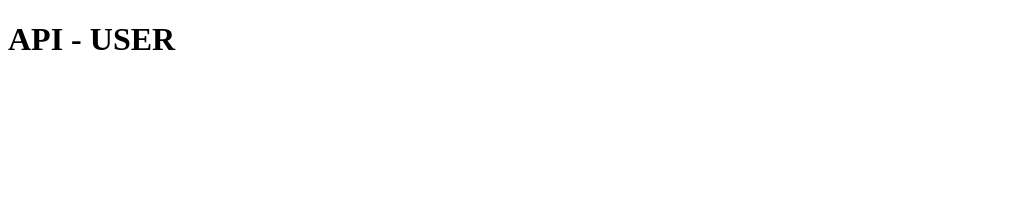
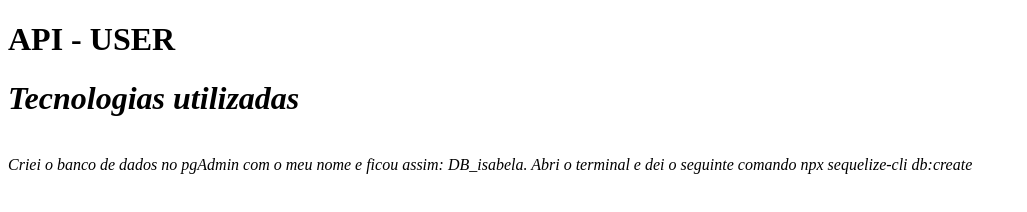
Before and after one commit to IsabelaMattos/Trabalho-N1-PTAS3-master, a website: page views/index.html in a window 1280 px wide. Shown: the whole page, without its empty margins (0-1027 px from the left). Drawn offline with Linux system fonts and the light colour scheme.

Commit message:
começando a index

```diff
--- a/views/index.html
+++ b/views/index.html
@@ -9,7 +9,9 @@
 
 <body>
     <h1>API - USER</h1>
+    <h1><i>Tecnologias utilizadas</i></h1><br/>
 
+    <i>Criei o banco de dados no pgAdmin com o meu nome e ficou assim: DB_isabela. Abri o terminal e dei o seguinte comando npx sequelize-cli db:create</i>
 
 </body>
 
```
